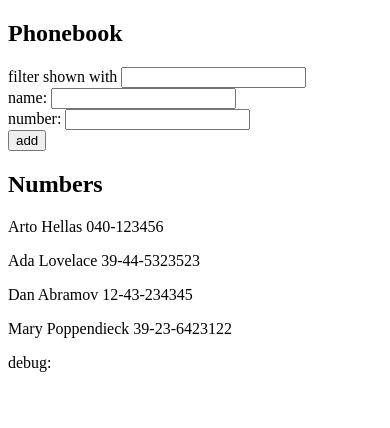
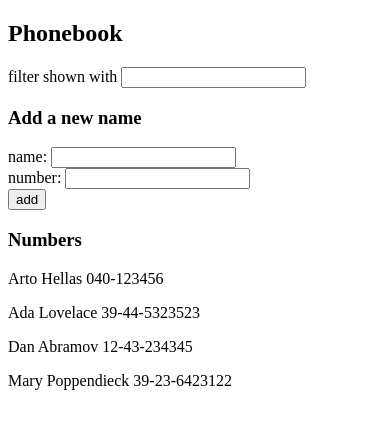
Before and after one commit to rrockr/fullStackOpenSubmission, a React (Vite) app in the folder part2/phonebook/: page / in a window 390 px wide. Shown: the top 428 px of the page. Built offline with nearby package versions, Linux system fonts and the light colour scheme.

Commit message:
[PART 2 EXERCISE 2.10] Phonebook Step 5

```diff
--- a/part2/phonebook/src/App.jsx
+++ b/part2/phonebook/src/App.jsx
@@ -1,21 +1,7 @@
 import { Fragment, useState } from 'react'
-
-const PersonList = ({persons}) => {
-  const newPersons = persons.map((person) => {
-    return (
-      <Fragment key={person.name}>
-        <p>{person.name} {person.number}</p>
-      </Fragment>
-    )
-  })
-
-  return (
-    <>
-      {newPersons}
-    </>
-  )
-
-}
+import PersonList from './components/PersonList'
+import PersonInput from './components/PersonInput'
+import Filter from './components/Filter'
 
 const filterByName = (person, searchName) => {
   const targetName = searchName.toLowerCase().trim()
@@ -32,36 +18,22 @@ const App = () => {
   ])
 
   const [searchName, setSearchName] = useState('')
-  const [newName, setNewName] = useState('')
-  const [newPhoneNum, setPhoneNum] = useState('')
 
-  const submitNewName = (event) => {
-    event.preventDefault()
+  const addNewPerson = (personName, personNumber) => {
+
+    const duplicateName = persons.find((person) => person.name === personName)
 
     const newPerson = {
-      name: newName,
-      number: newPhoneNum
+      name: personName,
+      number: personNumber
     }
 
-    const duplicateName = persons.find((person) => person.name === newName)
-
     if(duplicateName) {
-      alert(`${newName} is already added to phonebook`)
+      alert(`${personName} is already added to phonebook`)
     }
     else {
       setPersons(persons.concat(newPerson))
     }
-
-    setNewName('')
-    setPhoneNum('')
-  }
-
-  const handleNewName = (event) => {
-    setNewName(event.target.value)
-  }
-
-  const handleNewPhoneNum = (event) => {
-    setPhoneNum(event.target.value)
   }
 
   const handleSearchName = (event) => {
@@ -73,24 +45,11 @@ const App = () => {
   return (
     <div>
       <h2>Phonebook</h2>
-      <div>
-        filter shown with <input value={searchName} onChange={handleSearchName}/>
-      </div>
-
-      <form onSubmit={submitNewName}>
-        <div>
-          name: <input value={newName} onChange={handleNewName} />
-        </div>
-        <div>
-        number: <input value={newPhoneNum} onChange={handleNewPhoneNum}/>
-        </div>
-        <div>
-          <button type="submit">add</button>
-        </div>
-      </form>
-      <h2>Numbers</h2>
+      <Filter searchName={searchName} handleSearchName={handleSearchName}/>
+      <h3>Add a new name</h3>
+      <PersonInput addNewPerson={addNewPerson}/>
+      <h3>Numbers</h3>
       <PersonList persons={displayedPersons}/>
-      <div>debug: {newName}</div>
     </div>
   )
 }
--- /dev/null
+++ b/part2/phonebook/src/components/Filter.jsx
@@ -0,0 +1,9 @@
+const Filter = ({searchName, handleSearchName}) => {
+    return (
+        <div>
+            filter shown with <input value={searchName} onChange={handleSearchName}/>
+        </div>
+    )
+}
+
+export default Filter
--- /dev/null
+++ b/part2/phonebook/src/components/PersonInput.jsx
@@ -0,0 +1,41 @@
+import { useState } from "react"
+
+const PersonInput = ({addNewPerson}) => {
+    const [newName, setNewName] = useState('')
+    const [newPhoneNum, setPhoneNum] = useState('')
+
+
+    const submitNewName = (event) => {
+        event.preventDefault()
+
+        addNewPerson(newName, newPhoneNum)
+
+        setNewName('')
+        setPhoneNum('')
+    }
+
+
+    const handleNewName = (event) => {
+        setNewName(event.target.value)
+    }
+
+    const handleNewPhoneNum = (event) => {
+        setPhoneNum(event.target.value)
+    }
+
+    return (
+      <form onSubmit={submitNewName}>
+        <div>
+          name: <input value={newName} onChange={handleNewName} />
+        </div>
+        <div>
+          number: <input value={newPhoneNum} onChange={handleNewPhoneNum}/>
+        </div>
+        <div>
+          <button type="submit">add</button>
+        </div>
+    </form>
+    )
+}
+
+export default PersonInput
--- /dev/null
+++ b/part2/phonebook/src/components/PersonList.jsx
@@ -0,0 +1,20 @@
+import { Fragment } from "react"
+
+const PersonList = ({persons}) => {
+  const newPersons = persons.map((person) => {
+    return (
+      <Fragment key={person.name}>
+        <p>{person.name} {person.number}</p>
+      </Fragment>
+    )
+  })
+
+  return (
+    <>
+      {newPersons}
+    </>
+  )
+
+}
+
+export default PersonList
```
